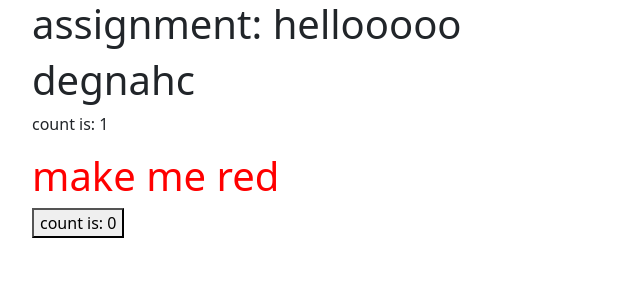
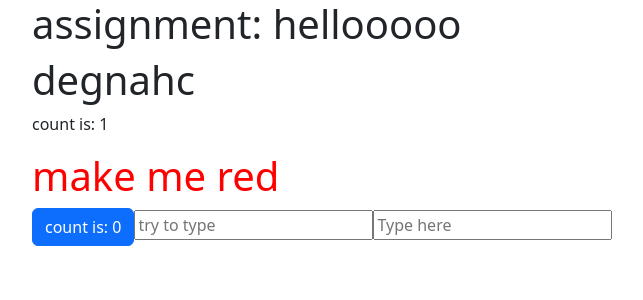
Before and after one commit to ahbali/vue3-tutorial, a Vue app: page / in a window 1280 px wide. Shown: the top 300 px of the page, without its empty margins (50-693 px from the left). Built offline with nearby package versions, Linux system fonts and the light colour scheme.

Commit message:
part 5: Form Binding

```diff
--- a/src/App.vue
+++ b/src/App.vue
@@ -23,14 +23,25 @@ const count = ref(0)
 function increment() {
     count.value++
 }
+
+const newText = ref('')
+function onInput(e: Event) {
+    const elm = e.target as HTMLInputElement
+    newText.value = elm.value
+}
 </script>
 
 <template>
-    <h1>assignment: {{ text.message }}</h1>
-    <h1>{{ message.split('').reverse().join('') }}</h1>
-    <p>count is: {{ counter.count }}</p>
-    <h1 :class="titleClass">make me red</h1>
-    <button @click="increment">count is: {{ count }}</button>
+    <div class="col">
+        <h1>assignment: {{ text.message }}</h1>
+        <h1>{{ message.split('').reverse().join('') }}</h1>
+        <p>count is: {{ counter.count }}</p>
+        <h1 :class="titleClass">make me red</h1>
+        <button @click="increment" class="btn btn-primary">count is: {{ count }}</button>
+        <input :value="newText" @input="onInput" placeholder="try to type">
+        <input v-model="newText" placeholder="Type here">
+        <p>{{ newText }}</p>
+    </div>
 </template>
 
 <style>
```
